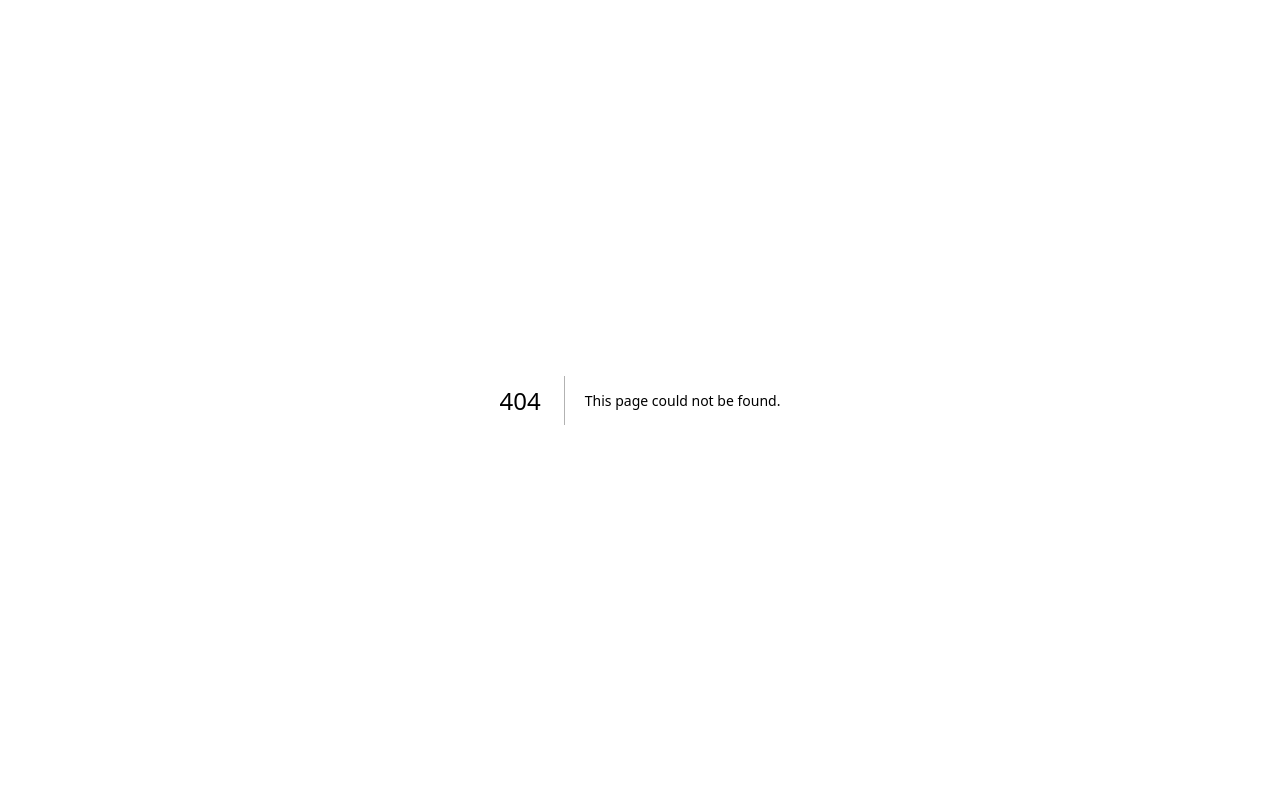
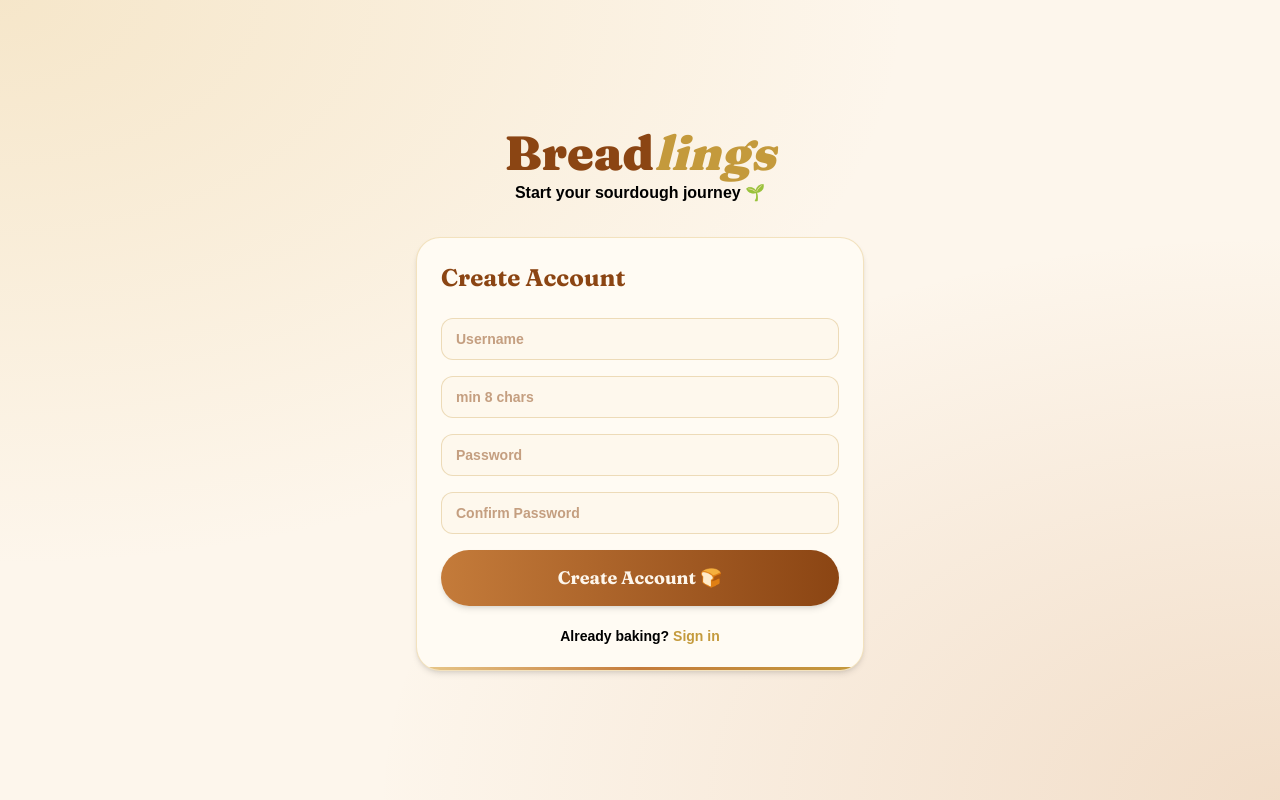
Before and after one commit to vmaineng/breadlings, a Next.js app: page /auth/signup in a window 1280 px wide. Before the commit this address had no page. Built offline with nearby package versions, Linux system fonts and the light colour scheme.

Commit message:
added in error

```diff
--- a/app/auth/page.tsx
+++ b/app/auth/login/page.tsx
@@ -2,8 +2,8 @@
 
 import { useState, useTransition } from "react";
 import Link from "next/link";
-import { Button, Input, Card } from "../ui";
-import { signIn } from "./actions";
+import { Button, Input, Card } from "../../ui";
+import { signIn } from "../actions";
 
 export default function LoginPage() {
   const [error, setError] = useState<string | null>(null);
--- /dev/null
+++ b/app/auth/signup/page.tsx
@@ -0,0 +1,109 @@
+"use client";
+
+import { useState, useTransition } from "react";
+import Link from "next/link";
+import { Button, Input, Card } from "../../ui";
+import { signUp } from "../actions";
+
+export default function SignupPage() {
+  const [error, setError] = useState<string | null>(null);
+  const [isPending, startTransition] = useTransition();
+
+  const handleSubmit = async (e: React.FormEvent<HTMLFormElement>) => {
+    e.preventDefault();
+    setError(null);
+
+    const formData = new FormData(e.currentTarget);
+
+    const password = formData.get("password") as string;
+    const confirmPassword = formData.get("confirmPassword") as string;
+
+    if (password !== confirmPassword) {
+      setError("Passwords do not match");
+      return;
+    }
+
+    startTransition(async () => {
+      const result = await signUp(formData);
+      if (result?.error) setError(result.error);
+    });
+  };
+
+  return (
+    <div
+      className="min-h-screen bg-cream flex items-center justify-center p-4"
+      style={{
+        backgroundImage: `radial-gradient(ellipse at 0% 0%, rgba(232,201,138,0.35) 0%, transparent 50%),
+          radial-gradient(ellipse at 100% 100%, rgba(196,122,58,0.2) 0%, transparent 50%)`,
+      }}
+    >
+      <div className="w-full max-w-md animate-fadeIn">
+        <div className="text-center mb-8">
+          <h1 className="font-fraunces font-black text-5xl text-crust">
+            Bread<span className="text-wheat-deep italic">lings</span>
+          </h1>
+          <p className="text-text-light font-nunito font-semibold mt-1">
+            Start your sourdough journey 🌱
+          </p>
+        </div>
+
+        <Card accent>
+          <h2 className="font-fraunces font-bold text-2xl text-crust mb-6">
+            Create Account
+          </h2>
+
+          <form onSubmit={handleSubmit} className="space-y-4">
+            <Input
+              name="username"
+              type="text"
+              placeholder="Username"
+              required
+              disabled={isPending}
+            />
+            <Input
+              name="email"
+              type="email"
+              placeholder="min 8 chars"
+              required
+              disabled={isPending}
+            />
+            <Input
+              name="password"
+              type="password"
+              placeholder="Password"
+              required
+              disabled={isPending}
+            />
+            <Input
+              name="confirmPassword"
+              type="password"
+              placeholder="Confirm Password"
+              required
+              disabled={isPending}
+            />
+            {error && <p className="text-red-500 text-sm">{error}</p>}
+            <Button
+              type="submit"
+              className="w-full"
+              disabled={isPending}
+              variant="primary"
+              size="lg"
+            >
+              {isPending ? "Creating Account..." : "Create Account 🍞"}
+            </Button>
+          </form>
+
+          <p className="text-center text-sm font-semibold text-text-light font-nunito mt-5">
+            Already baking?{" "}
+            <Link
+              href="/auth/login"
+              className="text-wheat-deep font-bold hover:underline"
+            >
+              Sign in
+            </Link>
+          </p>
+        </Card>
+      </div>
+    </div>
+  );
+}
```
